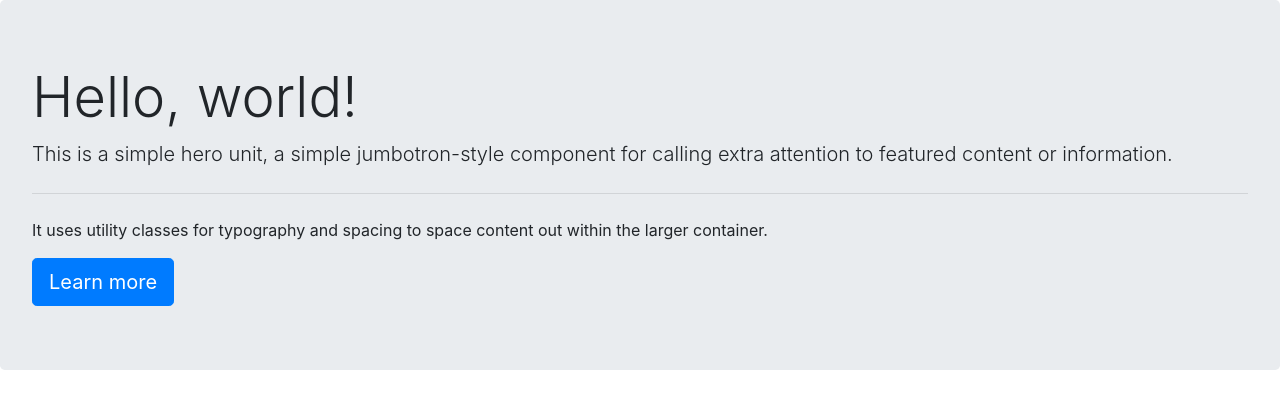
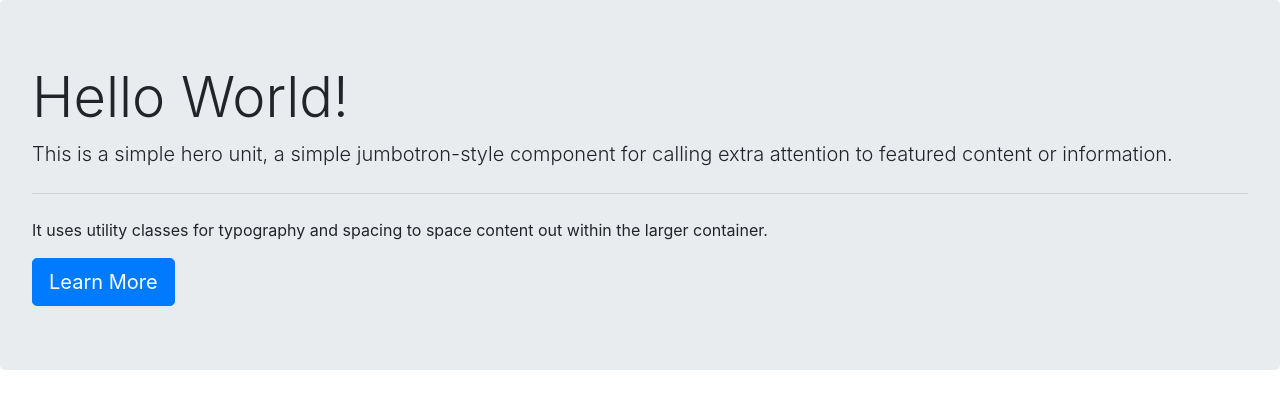
Before and after one commit to caverdude/angular, an Angular app in the folder beginangular/: page / in a window 1280 px wide. Shown: the top 408 px of the page. Built offline with nearby package versions, Linux system fonts and the light colour scheme.

Commit message:
Angular 9 with TypeScript Page 61

```diff
--- a/beginangular/src/app/app.component.ts
+++ b/beginangular/src/app/app.component.ts
@@ -4,9 +4,23 @@ import { Component } from '@angular/core';
 @Component({
   selector: 'app-root',
   template: `<bs-jumbotron>
-                This is a simple hero unit, a simple jumbotron-style component for calling extra
-                attention to featured content or information.
-            </bs-jumbotron>`
+                <div class="heading">
+                    Hello World!
+                </div>
+                <div class="body">
+                  This is a simple hero unit, a simple jumbotron-style component
+                  for calling extra attention to featured content or information.
+                </div>
+                <div class="description">
+                  It uses utility classes for typography and spacing to space content
+                  out within the larger container.
+                </div>
+                <div class="button">
+                  Learn More
+                </div>
+            </bs-jumbotron>
+
+            `
 })
 export class AppComponent {
 
--- a/beginangular/src/app/jumboTron.component.ts
+++ b/beginangular/src/app/jumboTron.component.ts
@@ -4,12 +4,11 @@ import { Component, Input } from "@angular/core";
 selector: 'bs-jumbotron',
   template: `
     <div class="jumbotron">
-         <h1 class="display-4">Hello, world!</h1>
-      <p class="lead"><ng-content></ng-content></p>
+         <h1 class="display-4"><ng-content select=".heading"></ng-content> </h1>
+      <p class="lead"><ng-content select=".body"></ng-content></p>
          <hr class="my-4">
-            <p>It uses utility classes for typography and spacing to space content out within the larger
-              container.</p>
-        <a class="btn btn-primary btn-lg" href="#" role="button">Learn more</a>
+            <p><ng-content select=".description"></ng-content></p>
+        <a class="btn btn-primary btn-lg" href="#" role="button"><ng-content select=".button"></ng-content></a>
   </div>
   `
 })
```
